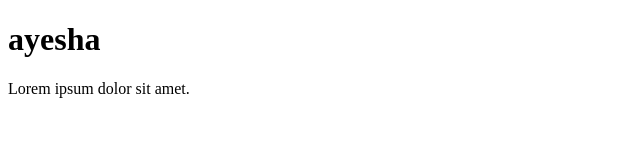
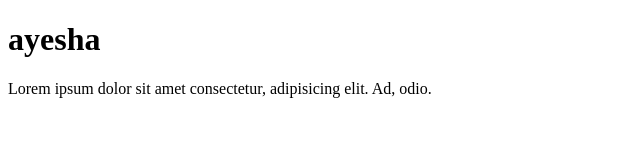
Before and after one commit to ayeshanadeem657/class-2, a plain HTML site: page index.html in a window 1280 px wide. Shown: the whole page, without its empty margins (0-640 px from the left). Drawn offline with Linux system fonts and the light colour scheme.

Commit message:
update index.html and add contact.html

```diff
--- a/index.html
+++ b/index.html
@@ -7,6 +7,6 @@
 </head>
 <body>
     <h1>ayesha</h1>
-    <p>Lorem ipsum dolor sit amet.</p>
+   <p>Lorem ipsum dolor sit amet consectetur, adipisicing elit. Ad, odio.</p>
 </body>
 </html>
```
Also changed, not shown: contact.html (added).
